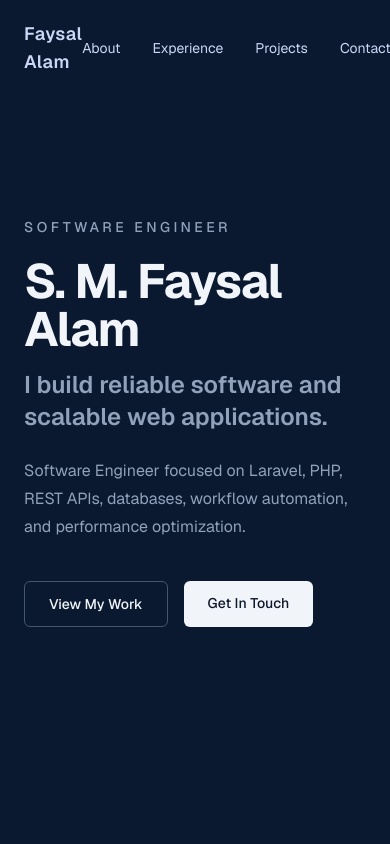
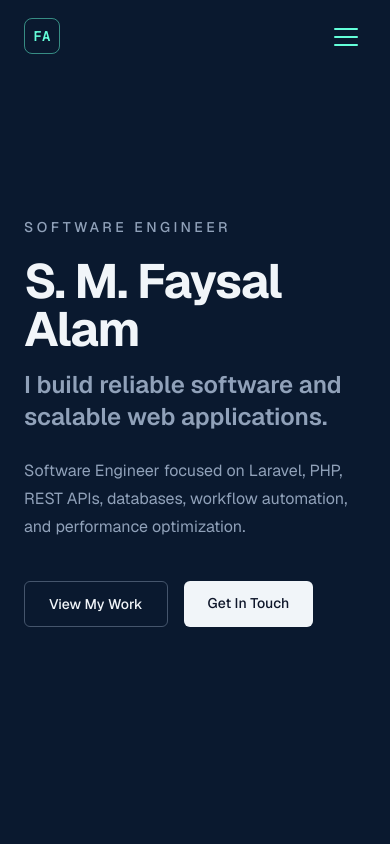
Before and after one commit to SHAYANFAYSAL10/faysal-portfolio, a Next.js app: page / in a window 390 px wide. Shown: the top 844 px of the page. Built offline with nearby package versions, Linux system fonts and the light colour scheme.

Commit message:
Improve navbar and add mobile menu

```diff
--- a/components/navbar.tsx
+++ b/components/navbar.tsx
@@ -1,4 +1,7 @@
+"use client";
+
 import Link from "next/link";
+import { useEffect, useState } from "react";
 
 const navItems = [
   { label: "About", href: "#about" },
@@ -8,28 +11,132 @@
 ];
 
 export default function Navbar() {
+  const [scrolled, setScrolled] = useState(false);
+  const [progress, setProgress] = useState(0);
+  const [active, setActive] = useState("");
+  const [menuOpen, setMenuOpen] = useState(false);
+
+  useEffect(() => {
+    const onScroll = () => {
+      const max = document.documentElement.scrollHeight - window.innerHeight;
+      setScrolled(window.scrollY > 20);
+      setProgress(max > 0 ? window.scrollY / max : 0);
+    };
+
+    onScroll();
+    window.addEventListener("scroll", onScroll, { passive: true });
+    return () => window.removeEventListener("scroll", onScroll);
+  }, []);
+
+  useEffect(() => {
+    const sections = navItems
+      .map((item) => document.querySelector<HTMLElement>(item.href))
+      .filter((section): section is HTMLElement => section !== null);
+
+    const observer = new IntersectionObserver(
+      (entries) => {
+        for (const entry of entries) {
+          if (entry.isIntersecting) setActive(`#${entry.target.id}`);
+        }
+      },
+      { rootMargin: "-45% 0px -50% 0px" },
+    );
+
+    sections.forEach((section) => observer.observe(section));
+    return () => observer.disconnect();
+  }, []);
+
   return (
-    <header className="fixed top-0 z-50 w-full">
-      <nav className="mx-auto flex max-w-6xl items-center justify-between px-6 py-5">
+    <header
+      className={`fixed top-0 z-50 w-full transition-all duration-300 ${
+        scrolled || menuOpen
+          ? "border-b border-navy-700/60 bg-navy-900/80 shadow-lg shadow-navy-950/40 backdrop-blur-md"
+          : "border-b border-transparent"
+      }`}
+    >
+      <nav className="mx-auto flex max-w-6xl items-center justify-between px-6 py-4">
         <Link
           href="/"
-          className="text-lg font-semibold tracking-wide"
+          className="group flex items-center gap-2 text-lg font-semibold tracking-wide text-slate-100"
         >
-          Faysal Alam
+          <span className="grid h-9 w-9 place-items-center rounded-lg border border-accent/50 font-mono text-sm text-accent transition group-hover:rotate-6 group-hover:bg-accent-soft">
+            FA
+          </span>
+          <span className="hidden sm:inline">Faysal Alam</span>
         </Link>
 
-        <div className="flex items-center gap-8">
-          {navItems.map((item) => (
+        <div className="hidden items-center gap-1 md:flex">
+          {navItems.map((item, i) => (
             <a
               key={item.href}
               href={item.href}
-              className="text-sm transition-colors hover:text-white"
+              className={`relative rounded-md px-4 py-2 text-sm transition-colors hover:text-accent ${
+                active === item.href ? "text-accent" : "text-slate-300"
+              }`}
             >
+              <span className="mr-1 font-mono text-xs text-accent/70">0{i + 1}.</span>
               {item.label}
+              <span
+                className={`absolute inset-x-4 -bottom-0.5 h-px origin-left bg-accent transition-transform duration-300 ${
+                  active === item.href ? "scale-x-100" : "scale-x-0"
+                }`}
+              />
             </a>
           ))}
         </div>
+
+        <button
+          type="button"
+          aria-label={menuOpen ? "Close menu" : "Open menu"}
+          aria-expanded={menuOpen}
+          onClick={() => setMenuOpen((open) => !open)}
+          className="relative h-10 w-10 md:hidden"
+        >
+          <span
+            className={`absolute left-2 right-2 h-0.5 rounded bg-accent transition-all duration-300 ${
+              menuOpen ? "top-1/2 rotate-45" : "top-3"
+            }`}
+          />
+          <span
+            className={`absolute left-2 right-2 top-1/2 h-0.5 rounded bg-accent transition-opacity duration-300 ${
+              menuOpen ? "opacity-0" : "opacity-100"
+            }`}
+          />
+          <span
+            className={`absolute left-2 right-2 h-0.5 rounded bg-accent transition-all duration-300 ${
+              menuOpen ? "top-1/2 -rotate-45" : "top-7"
+            }`}
+          />
+        </button>
       </nav>
+
+      <div
+        inert={!menuOpen}
+        className={`grid overflow-hidden transition-all duration-300 md:hidden ${
+          menuOpen ? "grid-rows-[1fr] opacity-100" : "grid-rows-[0fr] opacity-0"
+        }`}
+      >
+        <div className="min-h-0">
+          <div className="flex flex-col gap-1 px-6 pb-6">
+            {navItems.map((item, i) => (
+              <a
+                key={item.href}
+                href={item.href}
+                onClick={() => setMenuOpen(false)}
+                className="rounded-md px-3 py-3 text-slate-300 transition hover:bg-navy-800 hover:text-accent"
+              >
+                <span className="mr-2 font-mono text-xs text-accent">0{i + 1}.</span>
+                {item.label}
+              </a>
+            ))}
+          </div>
+        </div>
+      </div>
+
+      <div
+        className="absolute bottom-0 left-0 h-0.5 w-full origin-left bg-linear-to-r from-accent via-sky-400 to-accent"
+        style={{ transform: `scaleX(${progress})` }}
+      />
     </header>
   );
 }
```
